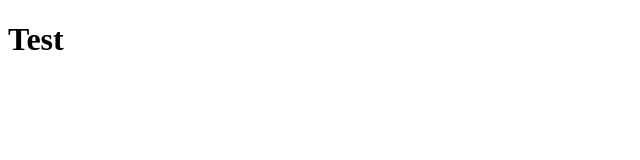
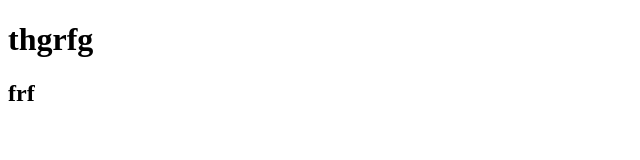
Before and after one commit to Vagzeure/Informastuces, a plain HTML site: page index.html in a window 1280 px wide. Shown: the whole page, without its empty margins (0-640 px from the left). Drawn offline with Linux system fonts and the light colour scheme.

Commit message:
Ajout image site + un deuxième titre

```diff
--- a/index.html
+++ b/index.html
@@ -3,9 +3,11 @@
 <head>
     <meta charset="UTF-8">
     <meta name="viewport" content="width=device-width, initial-scale=1.0">
+    <link rel="shortcut icon" type="image/png" href="des-astuces.png"/>
     <title>Astuces Maman</title>
 </head>
 <body>
-    <h1>Test</h1>
+    <h1>thgrfg</h1>
+    <h2>frf</h2>
 </body>
 </html>
```
Also changed, not shown: des-astuces.png (added).
